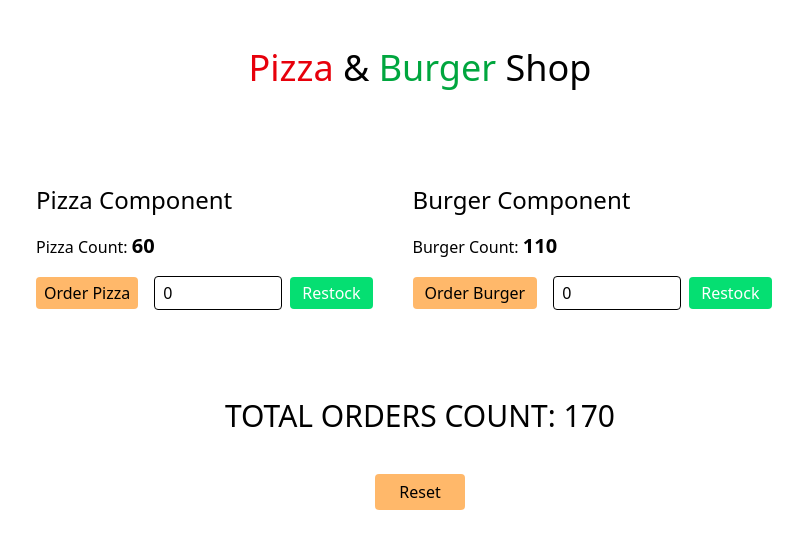
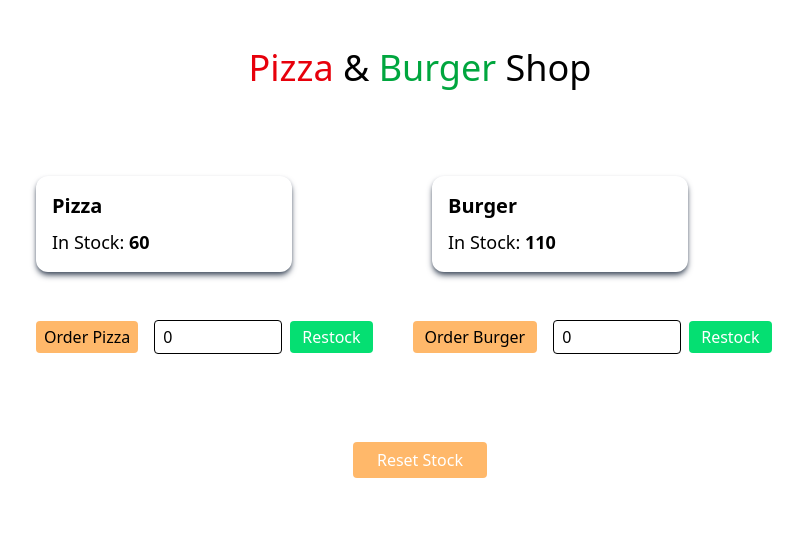
Before and after one commit to emmeiwhite/03-Redux-Toolkit-with-React, a React (Vite) app: page / in a window 1280 px wide. Shown: the top 548 px of the page, without its empty margins (220-1023 px from the left). Built offline with nearby package versions, Linux system fonts and the light colour scheme.

Commit message:
25. All is well!

```diff
--- a/src/App.jsx
+++ b/src/App.jsx
@@ -2,6 +2,7 @@ import PizzaView from './features/pizza/pizzaView'
 import BurgerView from './features/burger/burgerView'
 import { useDispatch, useSelector } from 'react-redux'
 import { globalReset } from './features/global/globalSlice'
+import InventoryCard from './components/InventoryCard'
 // import { resetBurger } from './features/burger/burgerSlice'
 // import { resetPizza } from './features/pizza/pizzaSlice'
 
@@ -10,6 +11,10 @@ function App() {
     let totalOrder = state.burger.burgerCount + state.pizza.pizzaCount
     return totalOrder
   })
+
+  /** --- For Inventory data --- */
+  const pizza = useSelector(state => state.pizza.pizzaCount)
+  const burger = useSelector(state => state.burger.burgerCount)
   // console.log(totalOrders)
   const dispatch = useDispatch()
 
@@ -27,18 +32,30 @@ function App() {
           <span className="text-green-600">Burger</span> Shop
         </h1>
 
-        <main className="flex flex-col md:flex-row gap-10 max-w-3xl mx-auto">
+        {/* Inventory Section */}
+        <section className="max-w-3xl mx-auto mt-10 grid grid-cols-1 sm:grid-cols-2 gap-6">
+          <InventoryCard
+            title="Pizza"
+            count={pizza}
+          />
+          <InventoryCard
+            title="Burger"
+            count={burger}
+          />
+        </section>
+
+        <main className="flex flex-col md:flex-row gap-10 max-w-3xl mx-auto my-10 md:mt-0">
           <PizzaView />
           <BurgerView />
         </main>
 
         <div className="px-5 flex flex-col gap-10 mt-6 md:mt-10 text-center">
-          <p className="text-3xl">TOTAL ORDERS COUNT: {totalOrders}</p>
+          {/* <p className="text-3xl">TOTAL ORDERS: {totalOrders}</p> */}
 
           <button
-            className="px-6 py-1.5 rounded bg-orange-300 hover:bg-orange-400 transition cursor-pointer max-w-[200px] mx-auto"
+            className="px-6 py-1.5 rounded bg-orange-300 hover:bg-orange-400 transition cursor-pointer max-w-[200px] md:mx-auto text-white"
             onClick={handleReset}>
-            Reset
+            Reset Stock
           </button>
         </div>
       </div>
--- /dev/null
+++ b/src/components/InventoryCard.jsx
@@ -0,0 +1,12 @@
+const InventoryCard = ({ title, count }) => {
+  return (
+    <div className="p-4 bg-white rounded-xl shadow-gray-600 shadow-md w-64">
+      <h2 className="text-xl font-semibold mb-2">{title}</h2>
+      <p className="text-lg">
+        In Stock: <span className="font-bold">{count}</span>
+      </p>
+    </div>
+  )
+}
+
+export default InventoryCard
--- a/src/features/burger/BurgerView.jsx
+++ b/src/features/burger/BurgerView.jsx
@@ -18,11 +18,11 @@ const BurgerView = () => {
 
   return (
     <div className="md:py-12">
-      <h1 className="text-2xl">Burger Component</h1>
+      {/* <h1 className="text-2xl font-semibold">Burgers</h1>
 
       <p className="my-4">
         Burger Count: <span className="text-xl font-bold">{burgerCount}</span>
-      </p>
+      </p> */}
       <div className="flex gap-4 items-center flex-wrap">
         <button
           disabled={burgerCount === 0}
--- a/src/features/burger/burgerSlice.js
+++ b/src/features/burger/burgerSlice.js
@@ -9,7 +9,9 @@ const burgerSlice = createSlice({
   initialState,
   reducers: {
     orderBurger: state => {
-      state.burgerCount--
+      if (state.burgerCount > 0) {
+        state.burgerCount--
+      }
     },
     reStockBurger: (state, action) => {
       state.burgerCount += action.payload
--- a/src/features/pizza/PizzaView.jsx
+++ b/src/features/pizza/PizzaView.jsx
@@ -12,11 +12,11 @@ const PizzaView = () => {
 
   return (
     <div className="md:py-12">
-      <h1 className="text-2xl">Pizza Component</h1>
+      {/* <h1 className="text-2xl font-semibold">Pizzas</h1> */}
 
-      <p className="my-4">
+      {/* <p className="my-4">
         Pizza Count: <span className="text-xl font-bold">{pizzaCount}</span>
-      </p>
+      </p> */}
       <div className="flex gap-4  items-center flex-wrap">
         <button
           disabled={pizzaCount === 0}
--- a/src/features/pizza/pizzaSlice.js
+++ b/src/features/pizza/pizzaSlice.js
@@ -10,7 +10,9 @@ const pizzaSlice = createSlice({
   initialState,
   reducers: {
     orderPizza: state => {
-      state.pizzaCount--
+      if (state.pizzaCount > 0) {
+        state.pizzaCount--
+      }
     },
     reStockPizza: (state, action) => {
       state.pizzaCount += action.payload
```
